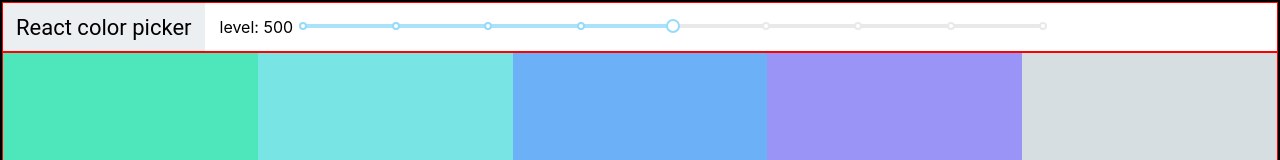
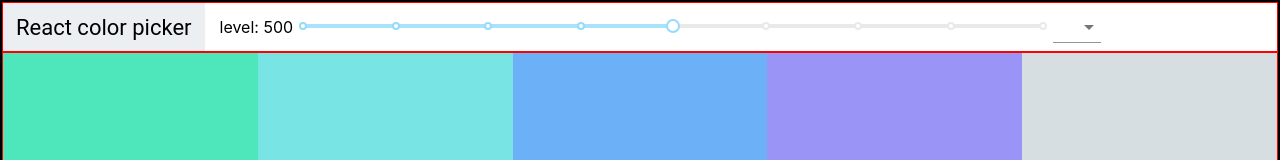
Before and after one commit to Isaac-Leanos/react_color_palette_application, a React (Create React App) app: page / in a window 1280 px wide. Shown: the top 160 px of the page. Built offline with nearby package versions, Linux system fonts and the light colour scheme.

Commit message:
Select component which allows for user to switch from hex to rgb or rgba

```diff
--- a/package.json
+++ b/package.json
@@ -3,6 +3,7 @@
   "version": "0.1.0",
   "private": true,
   "dependencies": {
+    "@material-ui/core": "^3.9.3",
     "chroma-js": "^2.0.3",
     "rc-slider": "^8.6.9",
     "react": "^16.8.6",
--- a/src/Navbar.js
+++ b/src/Navbar.js
@@ -1,4 +1,5 @@
-import React from "react";
+import React, {useState} from "react";
+import {Select, MenuItem} from '@material-ui/core';
 import "rc-slider/assets/index.css";
 import Slider from "rc-slider";
 import "./Navbar.css";
@@ -6,7 +7,8 @@ import "./Navbar.css";
 
 const Navbar = (props)=>{
 
-    const {level, changeLevel} = props;
+    const [format, setFormat] = useState("HEX")
+    const {level, changeLevel, changeFormatUp} = props;
 
     const marks = {
         100: '',
@@ -20,6 +22,11 @@ const Navbar = (props)=>{
         900: '',
       };
 
+      const changeFormat = (e)=>{
+          setFormat(e.target.value);
+          changeFormatUp(e.target.value)
+      }
+
     return (
         <header className="navbar">
             <div className="logo">
@@ -31,6 +38,13 @@ const Navbar = (props)=>{
                     <Slider defaultValue={level} min={100} max={900} onAfterChange={changeLevel} step={100} marks={marks} />
                 </div>
             </div>
+            <div className="select">
+                <Select value={format} onChange={changeFormat}>
+                    <MenuItem value="hex">HEX - #777777</MenuItem>
+                    <MenuItem value="rgb">RGB - rgb(255, 255, 255)</MenuItem>
+                    <MenuItem value="rgba">RGBA - rgba(255, 255, 255, 1)</MenuItem>
+                </Select>
+            </div>
         </header>
     )
 }
--- a/src/Palette.js
+++ b/src/Palette.js
@@ -7,20 +7,26 @@ import Navbar from "./Navbar";
 const Pallete = (props)=>{
     const {colors, id, emoji, paletteName} = props.palette;
 
+    //states
     const [level, setLevel] = useState(500);
+    const [format, setFormat] = useState("hex");
     console.log(props.palette);
 
     const colorBoxes = colors[level].map(color =>{
-        return <ColorBox background={color.hex} name={color.name} />
+        return <ColorBox background={color[format]} name={color.name} />
     })
 
     const changeLevel = (L)=>{
         setLevel(L);
     }
 
+    const changeFormat =(val)=>{
+        setFormat(val);
+    }
+
     return (
         <div className="palette" >
-            <Navbar level={level} changeLevel={changeLevel}></Navbar>
+            <Navbar level={level} changeLevel={changeLevel} changeFormatUp={changeFormat}/>
             <div className="palette-colors">{colorBoxes}</div>
         </div>
     )
```
Also changed, not shown: 1 other file (tests, documents, lock files or other folders).
